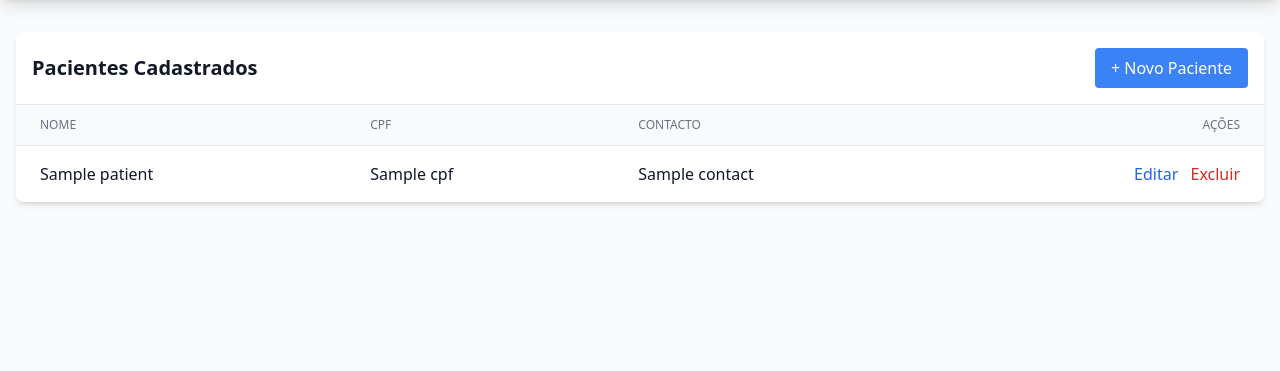
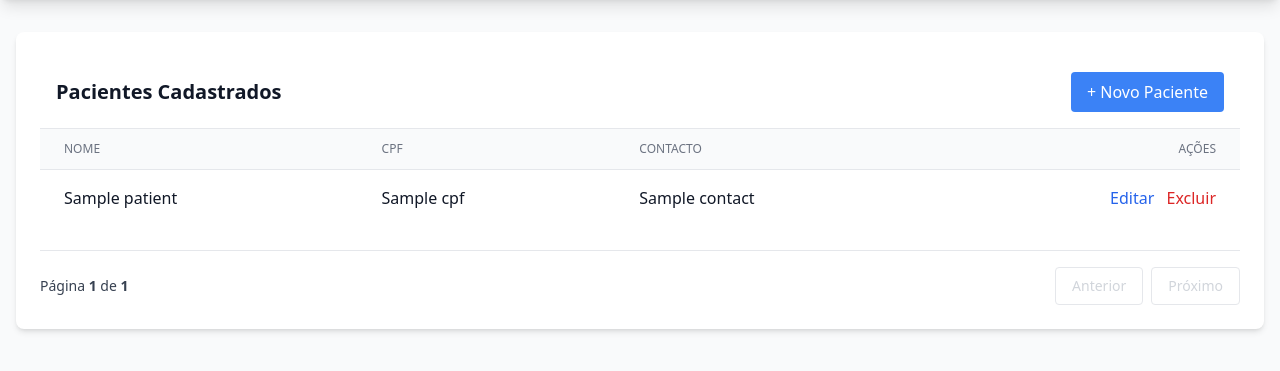
Before and after one commit to rafael2044/api_clinicManager_fastapi-htmx, a FastAPI app: template app/templates/patients/list_full.html in a window 1280 px wide. Shown: the part 52-423 px from the top of the page. Run offline with FastAPI, Linux system fonts and the light colour scheme; the template is opened without the code that fills it: most values are stand-ins (such as "Sample title", 1, 10 or a date in 2020); some libraries are stand-ins or nearby versions.

Commit message:
Implementa a paginação da pagina de Patients

```diff
--- a/app/templates/patients/list_fragment.html
+++ b/app/templates/patients/list_fragment.html
@@ -1,9 +1,9 @@
-<div class="bg-white shadow-md rounded-lg overflow-hidden">
+<div class="bg-white shadow-md rounded-lg overflow-hidden p-6">
     {% if success %}
     <div
         class="bg-green-100 border-l-4 border-green-500 text-green-700 p-4 mb-4"
     >
-        {{ success }}
+    {{ success }}
     </div>
     {% endif %} {% if error %}
     <div class="bg-red-100 border-l-4 border-red-500 text-red-700 p-4 mb-4">
@@ -76,4 +76,37 @@
             {% endfor %}
         </tbody>
     </table>
+    <div class="flex items-center justify-between mt-6 border-t pt-4">
+        <div class="text-sm text-gray-700">
+            Página <span class="font-semibold">{{ current_page }}</span> de <span class="font-semibold">{{ total_pages }}</span>
+        </div>
+
+        <div class="flex space-x-2">
+            {% if has_prev %}
+            <button hx-get="/patients?page={{ current_page - 1 }}"
+                    hx-target="#main-content"
+                    hx-push-url="true"
+                    class="px-4 py-2 border rounded text-sm font-medium hover:bg-gray-50 transition">
+                Anterior
+            </button>
+            {% else %}
+            <button disabled class="px-4 py-2 border rounded text-sm font-medium text-gray-300 cursor-not-allowed">
+                Anterior
+            </button>
+            {% endif %}
+
+            {% if has_next %}
+            <button hx-get="/patients?page={{ current_page + 1 }}"
+                    hx-target="#main-content"
+                    hx-push-url="true"
+                    class="px-4 py-2 border rounded text-sm font-medium hover:bg-gray-50 transition">
+                Próximo
+            </button>
+            {% else %}
+            <button disabled class="px-4 py-2 border rounded text-sm font-medium text-gray-300 cursor-not-allowed">
+                Próximo
+            </button>
+            {% endif %}
+        </div>
+    </div>
 </div>
```
Also changed, not shown: app/routers/patients.py (+14 -3 lines).
